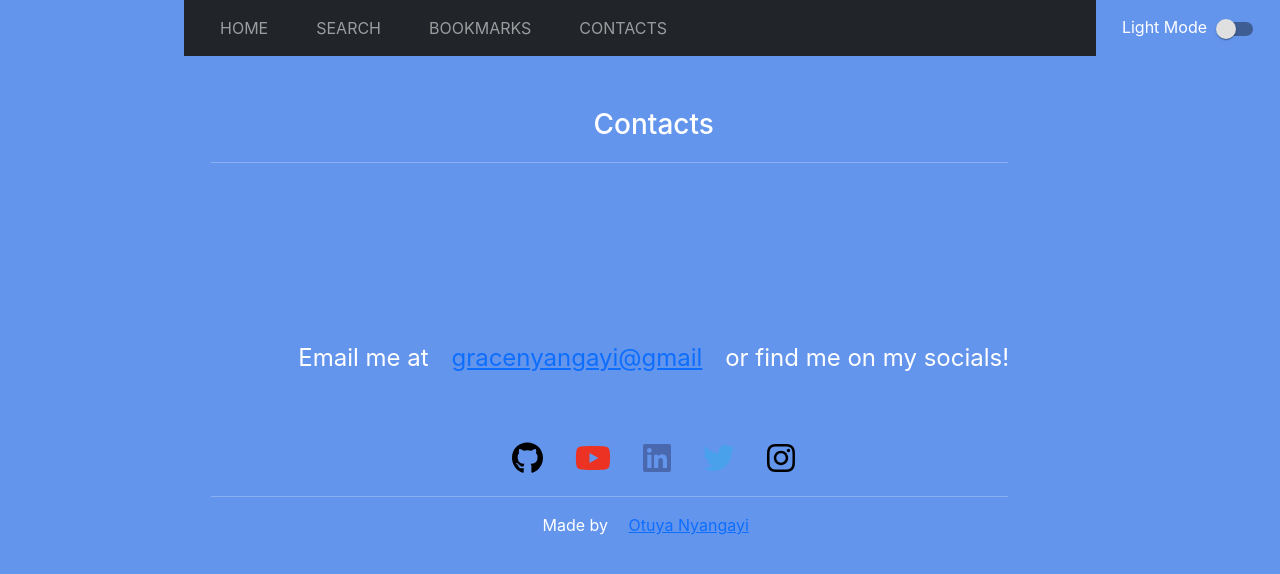
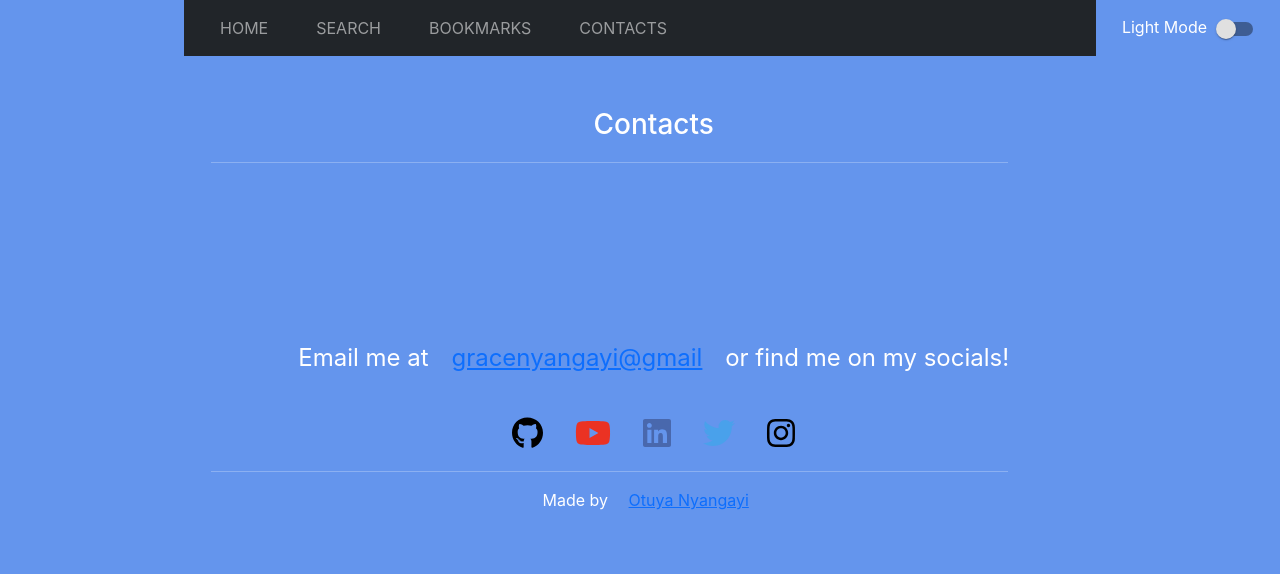
Before and after one commit to Otuyanyangayi/DictionaryApp, a React (Create React App) app: page /DictionaryApp/contacts in a window 1280 px wide. Shown: the top 574 px of the page. Built offline with nearby package versions, Linux system fonts and the light colour scheme; no server answers.

Commit message:
update styling

```diff
--- a/src/components/Contacts/Contacts.css
+++ b/src/components/Contacts/Contacts.css
@@ -8,12 +8,12 @@
     height: 35vh;
     width: 97%;
     margin: 3%;
-    padding: 25px 0 50px;
+    padding: 25px 0 25px ;
   }
   .p{
     text-align: center;
     text-transform: none;
-    padding: 0px 0 50px;
+    padding: 0px 0 25px;
 
   }
   a {
```
